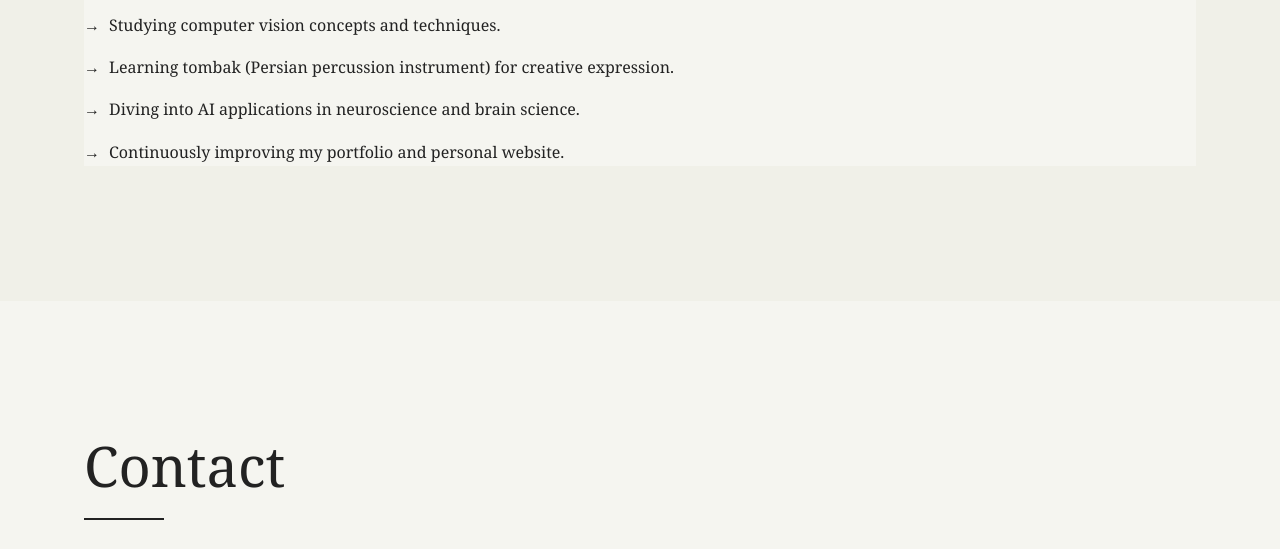
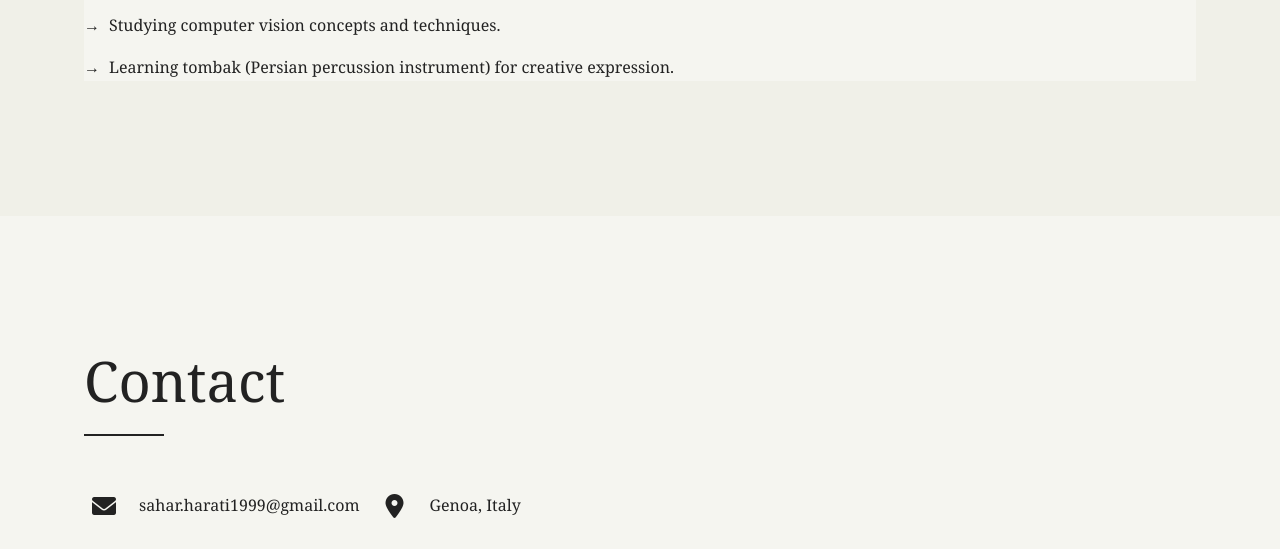
Before and after one commit to saharaty/saharaty.github.io, a plain HTML site: page index.html in a window 1280 px wide. Shown: the part 3670-4219 px from the top of the page. Drawn offline with Linux system fonts and the light colour scheme.

Commit message:
Update index.html

```diff
--- a/index.html
+++ b/index.html
@@ -71,8 +71,6 @@
                     <li>Developing a real-time NLP + Data Engineering pipeline (Kafka, Airflow, AWS, NLP).</li>
                     <li>Studying computer vision concepts and techniques.</li>
                     <li>Learning tombak (Persian percussion instrument) for creative expression.</li>
-                    <li>Diving into AI applications in neuroscience and brain science.</li>
-                    <li>Continuously improving my portfolio and personal website.</li>
                 </ul>
             </div>
         </div>
```
